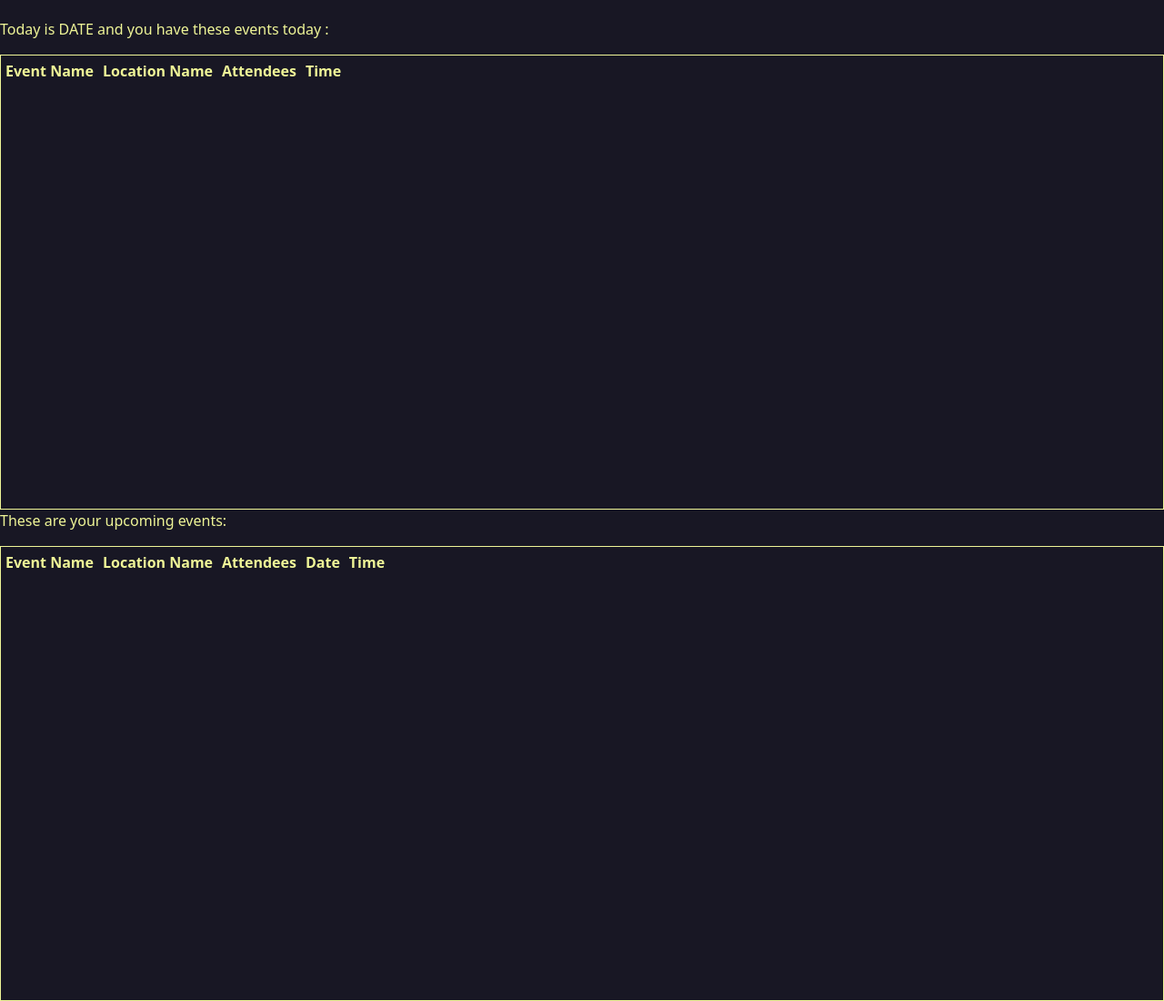
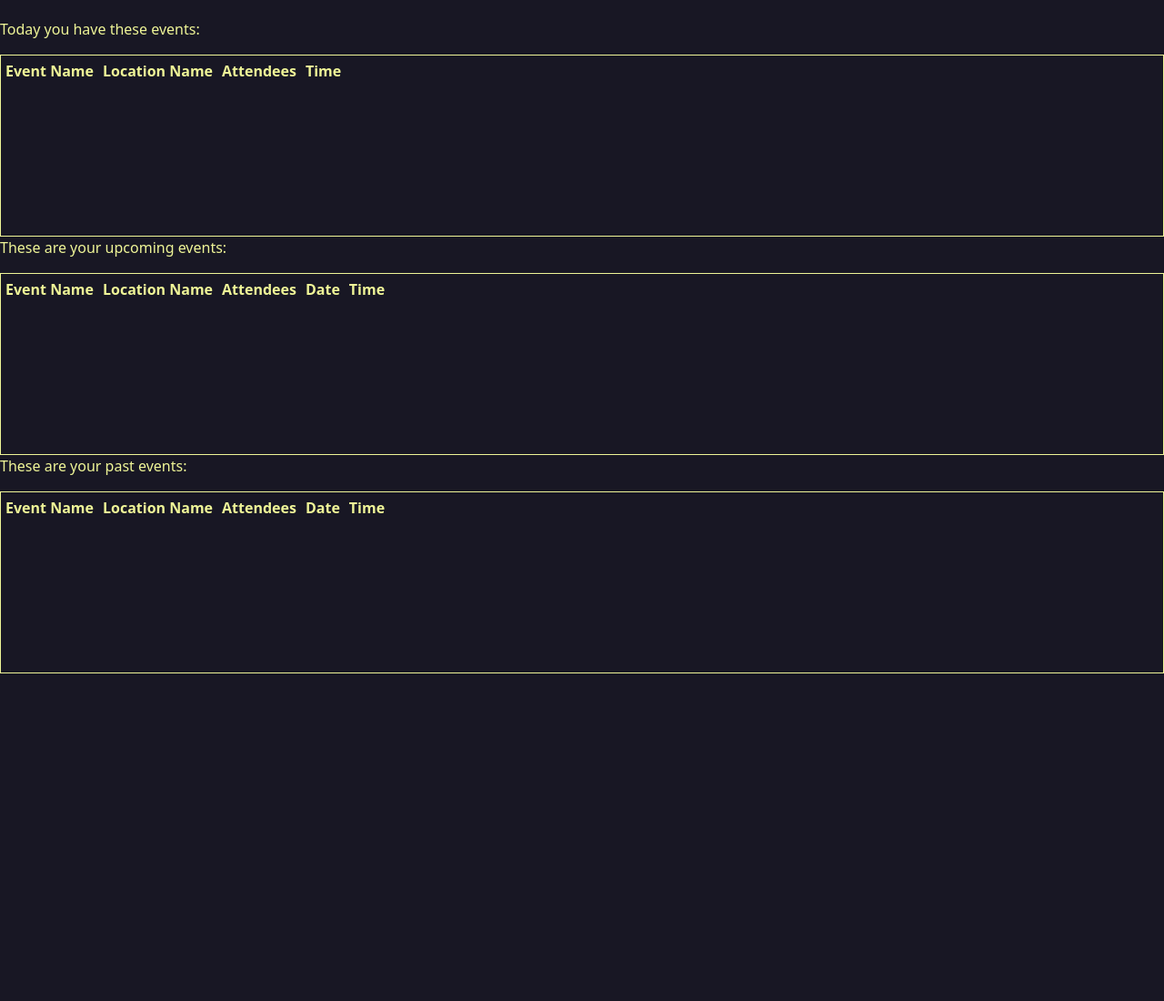
Before and after one commit to Russy-Veemon/Local-TCG-Finder, a Flask app: page /dashboard in a window 1280 px wide. Shown: the part 66-1166 px from the top of the page at 91% size. After the commit the page ends 806 px from the top, so only its background shows below. Run offline with Flask 3, Linux system fonts and the light colour scheme; the visitor is signed in with stand-in values (Sample User, id 1); data that the repository does not hold is empty.

Commit message:
box size edits, and filtering events work in progress

```diff
--- a/flask_app/static/LoginPage.css
+++ b/flask_app/static/LoginPage.css
@@ -123,7 +123,7 @@ input, select {
 
 table{
     overflow-y: scroll;
-    height: 500px;
+    height: 200px;
     display: block;
 }
 
--- a/flask_app/templates/Dashboard.html
+++ b/flask_app/templates/Dashboard.html
@@ -21,7 +21,7 @@
             <h1>Welcome {{ user.first_name }} !!! </h1>
         </div>
         <div class="todayevent">
-            <p>Today is DATE and you have these events today :</p>
+            <p>Today you have these events:</p>
             <table>
                 <tr>
                     <th>Event Name</th>
@@ -33,7 +33,7 @@
                 <tr>
                     {%if user.id == event.user_id: %}
                     {% if event.date == time: %}
-                        <td>{{event.name}}</td>
+                        <td><a href="/eventinfo/{{event.id}}">{{event.name}}</a></td>
                         <td>{{event.location}}</td>
                         <td>{{event.num_of_users}}</td>
                         <td>{{event.time}}</td>
@@ -58,11 +58,38 @@
                     {% if event.date >= time: %}
                     <tr>
                         {%if user.id == event.user_id: %}
-                            <td>{{event.name}}</td>
-                            <td>{{event.location}}</td>
-                            <td>{{event.num_of_users}}</td>
-                            <td>{{event.date}}</td>
-                            <td>{{event.time}}</td>
+                        <td><a href="/eventinfo/{{event.id}}">{{event.name}}</a></td>
+                        <td>{{event.location}}</td>
+                        <td>{{event.num_of_users}}</td>
+                        <td>{{event.date}}</td>
+                        <td>{{event.time}}</td>
+                        {%endif%}
+                    </tr>
+                    {%endif%}
+                {%endfor%}
+                </tr>
+            </table>
+        </div>
+        <div class="futureevents">
+            <p>These are your past events:</p>
+            <table>
+                <tr>
+                    <th>Event Name</th>
+                    <th>Location Name</th>
+                    <th>Attendees</th>
+                    <th>Date</th>
+                    <th>Time</th>
+                </tr>
+                <tr>
+                {%for event in events%}
+                    {% if event.date <= time: %}
+                    <tr>
+                        {%if user.id == event.user_id: %}
+                        <td><a href="/eventinfo/{{event.id}}">{{event.name}}</a></td>
+                        <td>{{event.location}}</td>
+                        <td>{{event.num_of_users}}</td>
+                        <td>{{event.date}}</td>
+                        <td>{{event.time}}</td>
                         {%endif%}
                     </tr>
                     {%endif%}
--- a/flask_app/templates/Search.HTML
+++ b/flask_app/templates/Search.HTML
@@ -10,6 +10,7 @@
     <title>Search</title>
 </head>
 <body class="black">
+    <script src="../static/filter-events.js"></script>
     <div>
         <div class="navbar">
             <nav>
@@ -21,7 +22,7 @@
         </div>
         <div class="searchbar">
             <h3>TCG LOCALS</h3>
-            <label for="TCGLocals">Search By:</label>
+            <!-- <label for="TCGLocals">Search By:</label>
             <form action="/event-search/game">
                 <select name="game" id="language">
                     <option value="" disabled selected hidden>Pick A Game</option>
@@ -33,7 +34,7 @@
                     <option value="MTG">MTG</option>
                 </select>
                 <input type="submit" value="Submit" class="myButton">
-            </form>
+            </form> -->
         </div>
         <div class="results">
             <table>
@@ -48,6 +49,7 @@
                     <th>Action</th>
                 </tr>
                 <!-- need multiple pages that the jinja syntax is checking by the id of the event, to filter when asked what type of event people are looking for. -->
+                <input type="text" id="event-name-filter" placeholder="Search for an event...">
                 {%for event in events%}
                     <tr>
                         <td>{{event.id}}</td>
```
Also changed, not shown: flask_app/static/filter-events.js (added, +20 -0 lines), flask_app/static/TabStyle.JS (line endings or trailing spaces).
